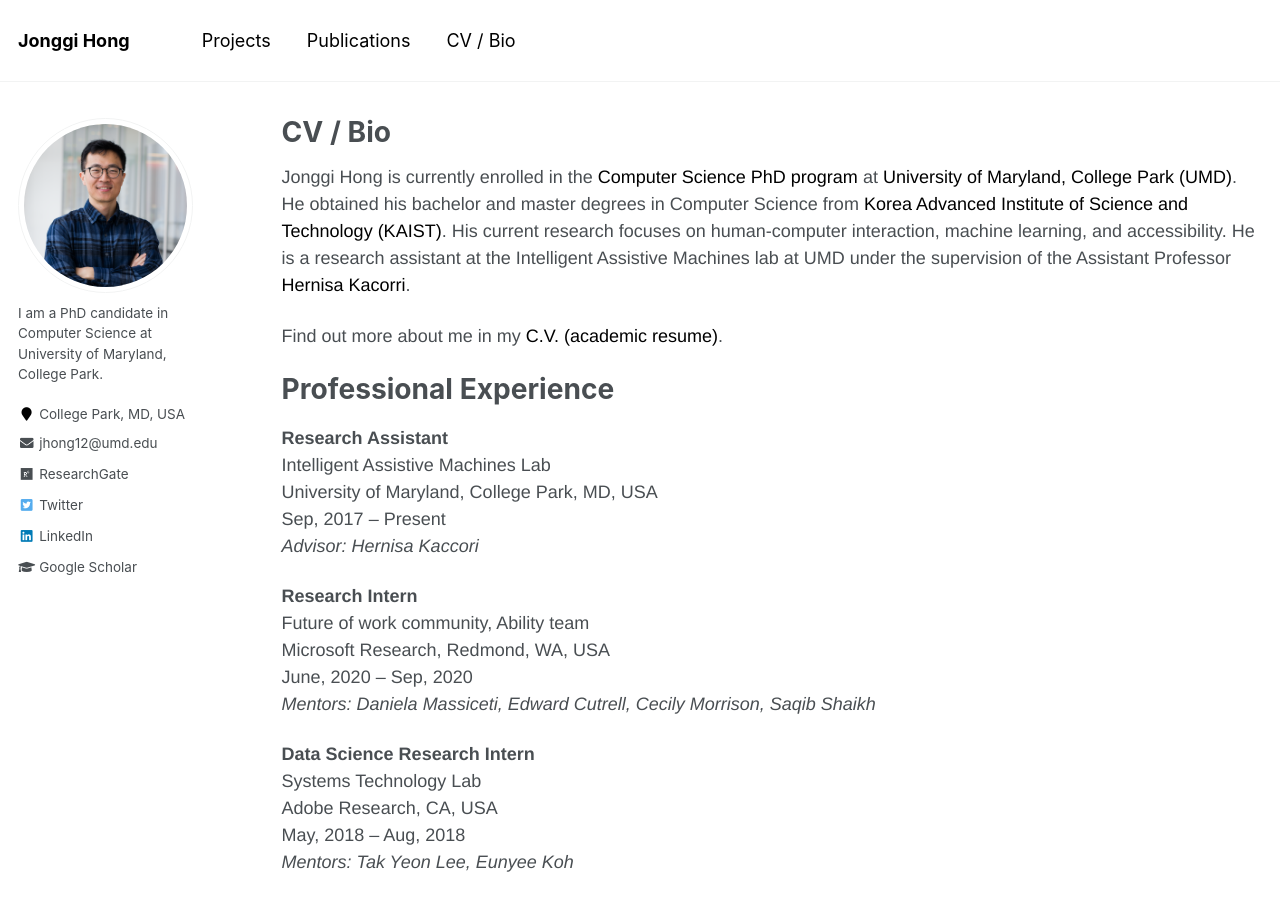
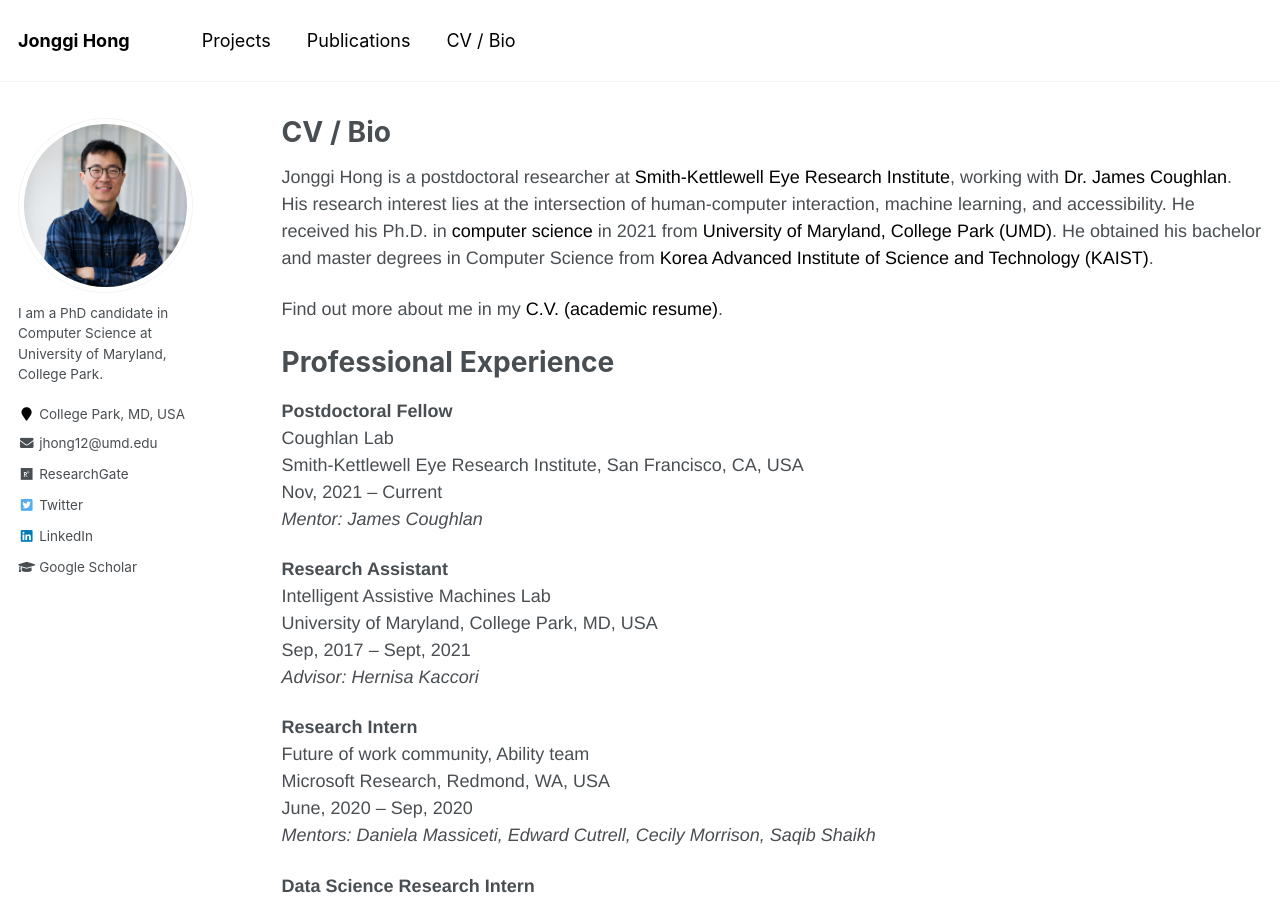
Before and after one commit to jonggi/jonggi.github.io, a Jekyll site: the page built from biocv.md, in a window 1280 px wide and 900 px high. Built offline with Jekyll 4.4.1, drawn with Linux system fonts in a browser that asks for light colours; some of the changed text lies outside the part shown.

Commit message:
Afflication: SK

```diff
--- a/biocv.md
+++ b/biocv.md
@@ -9,19 +9,26 @@ author_profile: true
 classes: wide
 ---
 
-Jonggi Hong is currently enrolled in the [Computer Science PhD program](http://cs.umd.edu) at [University of Maryland, College Park (UMD)](http://umd.edu).
+Jonggi Hong is a postdoctoral researcher at [Smith-Kettlewell Eye Research Institute](https://www.ski.org/), working with [Dr. James Coughlan](https://www.ski.org/users/james-coughlan). His research interest lies at the intersection of human-computer interaction, machine learning, and accessibility.
+He received his Ph.D. in [computer science](http://cs.umd.edu) in 2021 from [University of Maryland, College Park (UMD)](http://umd.edu).
 He obtained his bachelor and master degrees in Computer Science from [Korea Advanced Institute of Science and Technology (KAIST)](http://www.kaist.ac.kr).
-His current research focuses on human-computer interaction, machine learning, and accessibility.
-He is a research assistant at the Intelligent Assistive Machines lab at UMD under the supervision of the Assistant Professor [Hernisa Kacorri](https://terpconnect.umd.edu/~hernisa/).
+
+
 
 Find out more about me in my [C.V. (academic resume)](../CV_JonggiHong.pdf).
 
 # Professional Experience
 
+**Postdoctoral Fellow**<br>
+Coughlan Lab <br>
+Smith-Kettlewell Eye Research Institute, San Francisco, CA, USA<br>
+Nov, 2021 – Current<br>
+*Mentor: James Coughlan*
+
 **Research Assistant**<br>
 Intelligent Assistive Machines Lab <br>
 University of Maryland, College Park, MD, USA<br>
-Sep, 2017 – Present<br>
+Sep, 2017 – Sept, 2021<br>
 *Advisor: Hernisa Kaccori*
 
 **Research Intern**<br>
@@ -77,6 +84,9 @@ Fall 2012
 
 # Awards
 
+**HCIL Maryland Way Award for Research Excellence**<br>
+University of Maryland, College Park, May 2021
+
 **[Goldhabor Travel Grant](https://gradschool.umd.edu/funding/student-fellowships-awards/graduate-school-travel-grants)**<br>
 University of Maryland, College Park, May 2018
 
```
Also changed, not shown: index.md (+7 -3 lines), 2 other files.
